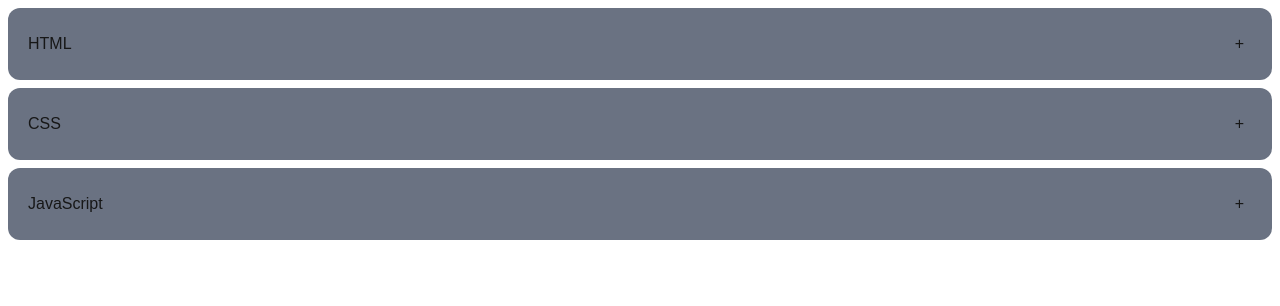
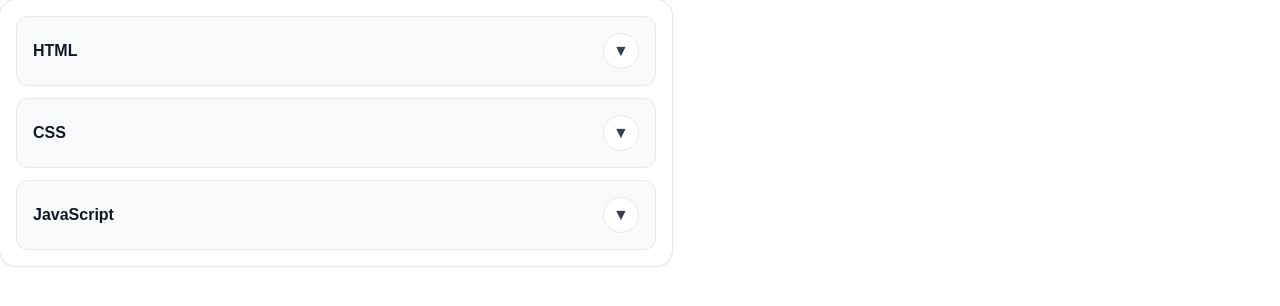
Before and after one commit to Kofuku0/Fontend-machine, a Next.js app: page / in a window 1280 px wide. Shown: the top 306 px of the page. Built offline with nearby package versions, Linux system fonts and the light colour scheme.

Commit message:
feat: added the accordianII

```diff
--- a/app/page.tsx
+++ b/app/page.tsx
@@ -12,7 +12,8 @@ import React from "react";
 // import Accordion from "@/frontend-machine/components/accordian";
 // import Tabs from "@/frontend-machine/components/tabs";
 // import DataTable from "@/frontend-machine/components/data-table";
-import AccordianII from "@/frontend-machine/components/accordian-ii";
+// import AccordianII from "@/frontend-machine/components/accordian-ii";
+import AccordionIII from "@/frontend-machine/components/accordian-iii";
 export default function HomePage() {
 //   const [open,setOpen] = React.useState(false);
 
@@ -57,7 +58,22 @@ export default function HomePage() {
         ]}
       /> */}
       {/* <DataTable/> */}
-    <AccordianII
+    {/* <AccordianII
+       sections = {[{
+        title: 'HTML',
+        value :'html',
+        content: 'The HyperText Markup Language or HTML is the standard markup language for documents designed to be displayed in a web browser.'
+       },{
+        title: 'CSS',
+        value :'css',
+        content:  'Cascading Style Sheets is a style sheet language used for describing the presentation of a document written in a markup language such as HTML or XML.'
+       },{
+        title: 'JavaScript',
+        value :'javascript',
+        content: 'JavaScript, often abbreviated as JS, is a programming language that is one of the core technologies of the World Wide Web, alongside HTML and CSS.'
+       }]}
+    /> */}
+       <AccordionIII
        sections = {[{
         title: 'HTML',
         value :'html',
@@ -72,7 +88,6 @@ export default function HomePage() {
         content: 'JavaScript, often abbreviated as JS, is a programming language that is one of the core technologies of the World Wide Web, alongside HTML and CSS.'
        }]}
     />
-
      </div>
   );
 }
--- a/frontend-machine/components/accordian-ii/index.tsx
+++ b/frontend-machine/components/accordian-ii/index.tsx
@@ -1,15 +1,7 @@
 import { collectMeta } from "next/dist/build/utils";
 import React, { useState } from "react";
 
-interface sectionProps {
-  title: string;
-  value: string;
-  content: string;
-}
-
-interface sectionsProps {
-  sections: sectionProps[];
-}
+import { sectionsProps } from "@/frontend-machine/types/accordian-types";
 export default function AccordianII({ sections }: sectionsProps) {
   const [openSection, setOpenSection] = useState(new Set<string>());
   return (
--- /dev/null
+++ b/frontend-machine/components/accordian-iii/index.tsx
@@ -0,0 +1,77 @@
+import { useId, useState } from "react";
+import { sectionsProps, sectionProps } from "@/frontend-machine/types/accordian-types";
+
+function getAccordionHeaderId(accordionId: string, value: string) {
+  return accordionId + "-header-" + value;
+}
+
+function getAccordionPanelId(accordionId: string, value: string) {
+  return accordionId + "-panel-" + value;
+}
+
+export default function AccordionIII({ sections }: sectionsProps) {
+  const accordionId = useId();
+  const [openSections, setOpenSections] = useState<Set<string>>(new Set());
+
+  return (
+    <div className="w-full max-w-2xl space-y-3 rounded-2xl bg-white p-4 shadow-sm ring-1 ring-gray-200">
+      {sections.map(({ value, title, content }: sectionProps) => {
+        const isExpanded = openSections.has(value);
+
+        const headerId = getAccordionHeaderId(accordionId, value);
+        const panelId = getAccordionPanelId(accordionId, value);
+
+        return (
+          <div
+            key={value}
+            className="overflow-hidden rounded-xl border border-gray-200 bg-gray-50"
+          >
+            <button
+              id={headerId}
+              type="button"
+              aria-controls={panelId}
+              aria-expanded={isExpanded}
+              onClick={() => {
+                const newOpenSections = new Set(openSections);
+
+                if (newOpenSections.has(value)) {
+                  newOpenSections.delete(value);
+                } else {
+                  newOpenSections.add(value);
+                }
+
+                setOpenSections(newOpenSections);
+              }}
+              className="flex w-full items-center justify-between gap-4 px-4 py-4 text-left transition hover:bg-gray-100 focus:outline-none focus-visible:ring-2 focus-visible:ring-blue-500"
+            >
+              <span className="text-base font-semibold text-gray-900">
+                {title}
+              </span>
+
+              {/* Chevron Icon */}
+              <span
+                aria-hidden={true}
+                className={[
+                  "inline-flex h-9 w-9 items-center justify-center rounded-full border border-gray-200 bg-white text-gray-700 transition-transform duration-200",
+                  isExpanded ? "rotate-180" : "rotate-0",
+                ].join(" ")}
+              >
+                ▼
+              </span>
+            </button>
+
+            <div
+              id={panelId}
+              role="region"
+              aria-labelledby={headerId}
+              hidden={!isExpanded}
+              className="px-4 pb-4 text-sm leading-relaxed text-gray-700"
+            >
+              {content}
+            </div>
+          </div>
+        );
+      })}
+    </div>
+  );
+}
--- /dev/null
+++ b/frontend-machine/types/accordian-types/index.ts
@@ -0,0 +1,10 @@
+
+export interface sectionProps {
+  title: string;
+  value: string;
+  content: string;
+}
+
+export interface sectionsProps {
+  sections: sectionProps[];
+}
```
